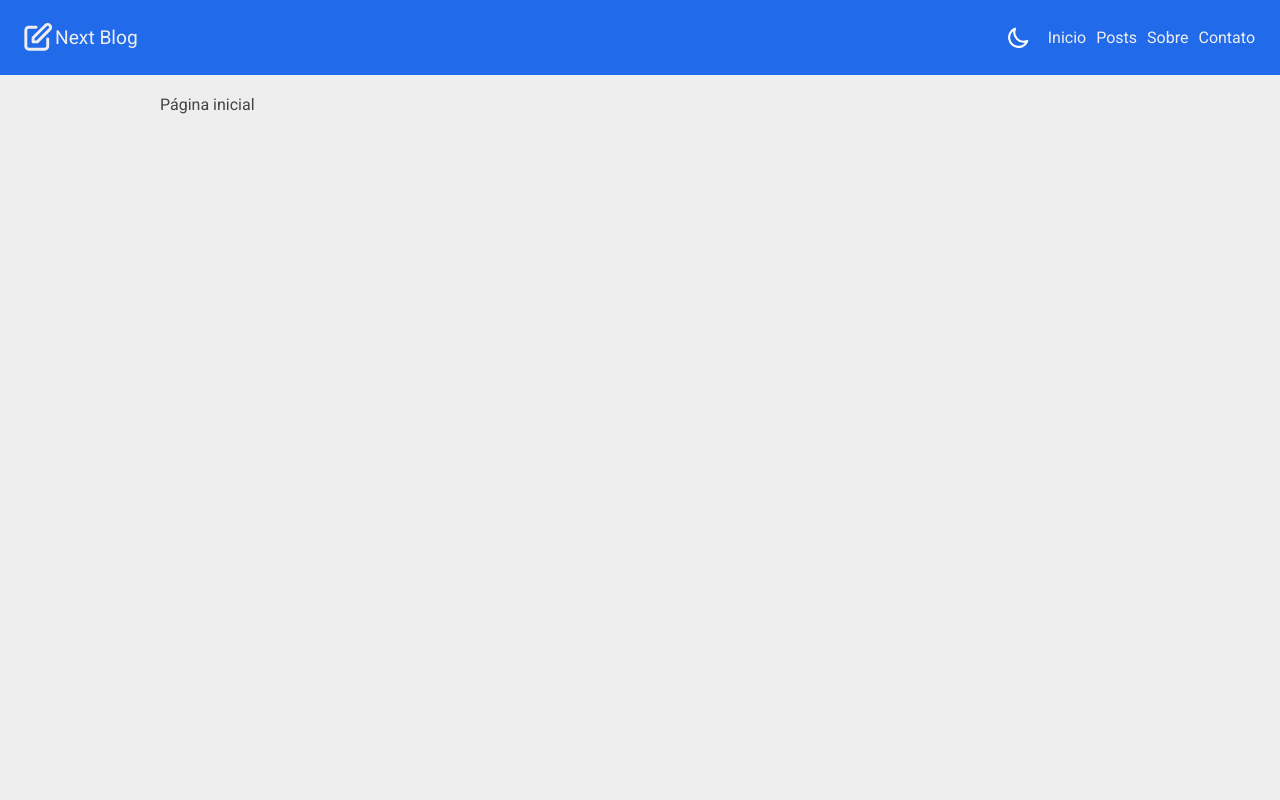
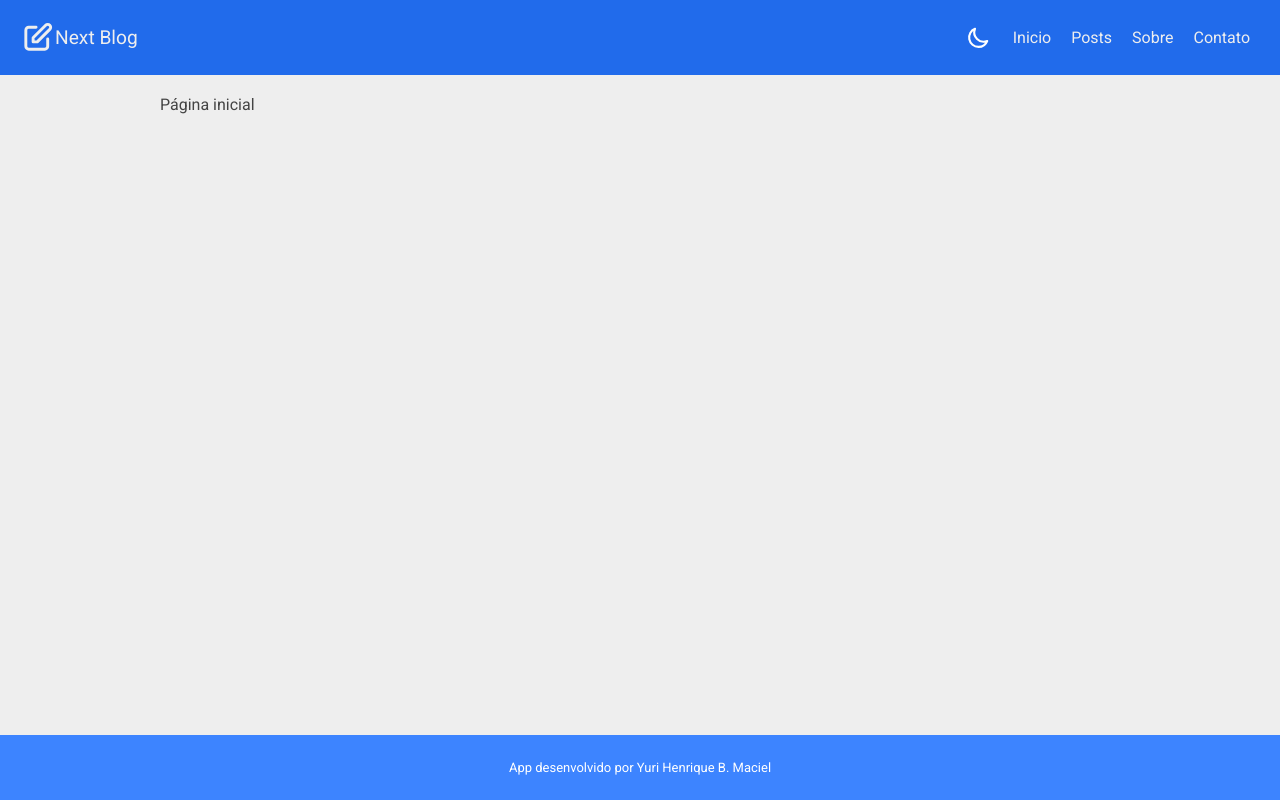
Before and after one commit to yurihnrq/next-blog, a Next.js app: page / in a window 1280 px wide. Built offline with nearby package versions, Linux system fonts and the light colour scheme.

Commit message:
feat: Footer component

```diff
--- a/src/components/Layout.tsx
+++ b/src/components/Layout.tsx
@@ -2,12 +2,14 @@ import React from 'react';
 import Head from 'next/head';
 import styled from 'styled-components';
 import Header from './layout/Header';
+import Footer from './layout/Footer';
 
 const StyledContainer = styled.div`
   min-height: 100vh;
   display: flex;
   flex-direction: column;
   max-width: 100vw;
+  position: relative;
 `;
 
 const StyledMain = styled.main`
@@ -15,6 +17,8 @@ const StyledMain = styled.main`
   max-width: 1000px;
   margin: 0 auto;
   padding: 20px;
+  margin-bottom: 65px;
+  position: relative;
 `;
 
 interface LayoutProps {
@@ -29,6 +33,7 @@ const Layout: React.FC<LayoutProps> = ({ children, title }) => {
       </Head>
       <Header />
       <StyledMain>{children}</StyledMain>
+      <Footer />
     </StyledContainer>
   );
 };
--- /dev/null
+++ b/src/components/layout/Footer.tsx
@@ -0,0 +1,30 @@
+import React from 'react';
+import styled from 'styled-components';
+
+const StyledFooter = styled.footer`
+  position: absolute;
+  bottom: 0;
+
+  display: flex;
+  justify-content: center;
+  align-items: center;
+  width: 100%;
+  height: 65px;
+
+  background-color: ${({ theme }) => theme.colors.secondary};
+  color: white;
+
+  span {
+    font-size: small;
+  }
+`;
+
+const Footer: React.FC = () => {
+  return (
+    <StyledFooter>
+      <span>App desenvolvido por Yuri Henrique B. Maciel</span>
+    </StyledFooter>
+  );
+};
+
+export default Footer;
--- a/src/components/layout/Navbar.tsx
+++ b/src/components/layout/Navbar.tsx
@@ -5,7 +5,7 @@ const StyledNav = styled.nav`
   display: flex;
   flex-direction: row;
   a {
-    margin: 0 5px;
+    margin: 0 10px;
     font-size: medium;
   }
   @media (max-width: 768px) {
--- a/src/pages/404.tsx
+++ b/src/pages/404.tsx
@@ -4,7 +4,9 @@ import Layout from '../components/Layout';
 
 const Page404: NextPage = () => {
   return (
-    <Layout title='404 | Página não encontrada'>Página não existe.</Layout>
+    <Layout title='404 | Página não encontrada'>
+      <span>Página não existe.</span>
+    </Layout>
   );
 };
 
--- a/src/pages/index.tsx
+++ b/src/pages/index.tsx
@@ -5,6 +5,7 @@ const Home: NextPage = () => {
   return (
     <Layout title='Página inicial'>
       <p>Página inicial</p>
+
     </Layout>
   );
 };
--- a/src/styles/themes.ts
+++ b/src/styles/themes.ts
@@ -23,8 +23,8 @@ export const LightTheme: Theme = {
 export const DarkTheme: Theme = {
   id: 'dark',
   colors: {
-    primary: '#0B419E',
-    secondary: '#216BEB',
+    primary: '#216BEB',
+    secondary: '#3D84FF',
     complementary: '#9E6B00',
     text: '#EEEEEE',
     background: '#475569'
```
